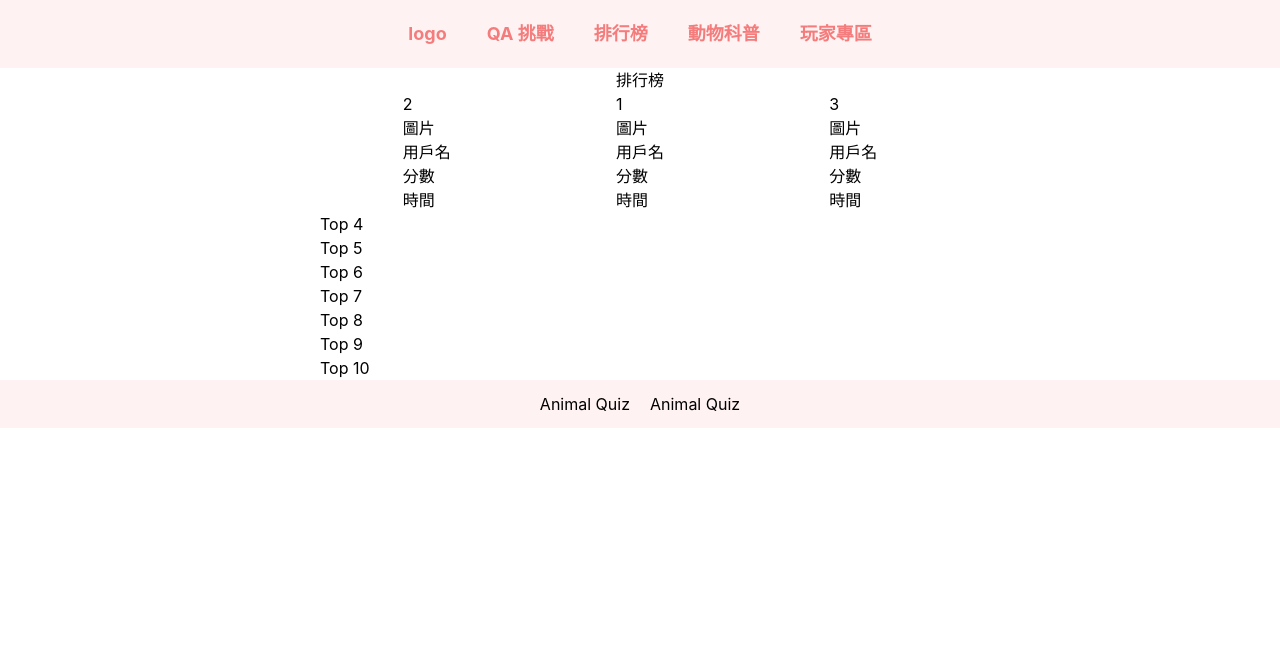
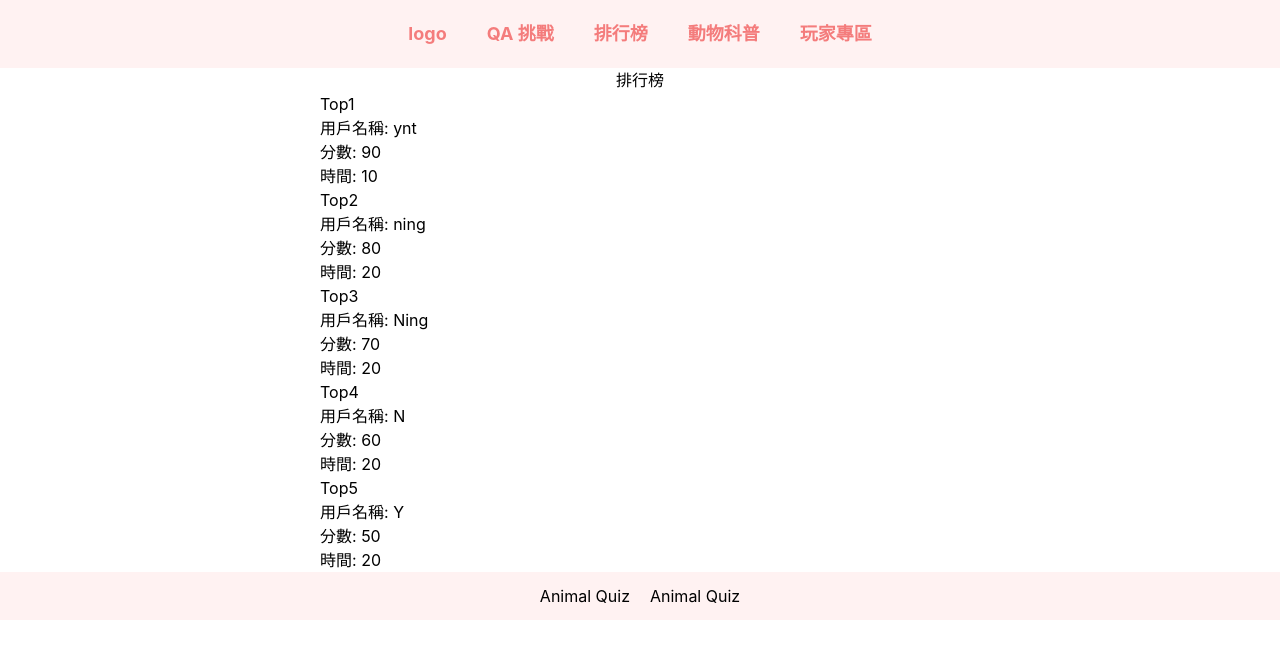
Before and after one commit to yunningtseng/animal-quiz, a React (Create React App) app: page /leaderboard in a window 1280 px wide. Shown: the top 658 px of the page. Built offline with nearby package versions, Linux system fonts and the light colour scheme; no server answers.

Commit message:
- feat: create leaderboard page

```diff
--- a/src/api/firestore.ts
+++ b/src/api/firestore.ts
@@ -1,12 +1,5 @@
 import {
-  getDoc,
-  doc,
-  query,
-  collection,
-  getDocs,
-  setDoc,
-  Timestamp,
-  limit,
+  getDoc, doc, collection, setDoc, Timestamp,
 } from 'firebase/firestore';
 import { db } from '../utils/firebaseInit';
 import { Response, ResponseFS } from '../types/response';
--- a/src/components/leaderboard/Leaderboard.tsx
+++ b/src/components/leaderboard/Leaderboard.tsx
@@ -1,39 +1,34 @@
-function Leaderboard() {
+import { useAppSelector } from '../../hooks/redux';
+import { Rank } from '../../types/rank';
+
+interface RankProps {
+  rankItem: Rank;
+}
+
+function Leaderboard({ rankItem }: RankProps) {
+  if (!rankItem.userId) {
+    return <div />;
+  }
   return (
     <div className="w-1/2 mx-auto">
-      <p className="text-center">排行榜</p>
-      <div className="flex justify-around">
+      <div>
         <div>
-          <p>2</p>
-          <div>圖片</div>
-          <div>用戶名</div>
-          <div>分數</div>
-          <div>時間</div>
+          Top
+          {rankItem.rankNumber}
         </div>
         <div>
-          <p>1</p>
-          <div>圖片</div>
-          <div>用戶名</div>
-          <div>分數</div>
-          <div>時間</div>
+          <span>用戶名稱: </span>
+          {rankItem.userName}
         </div>
         <div>
-          <p>3</p>
-          <div>圖片</div>
-          <div>用戶名</div>
-          <div>分數</div>
-          <div>時間</div>
+          <span>分數: </span>
+          {rankItem.bestScore}
+        </div>
+        <div>
+          <span>時間: </span>
+          {rankItem.totalTime}
         </div>
       </div>
-      <ul>
-        <li>Top 4</li>
-        <li>Top 5</li>
-        <li>Top 6</li>
-        <li>Top 7</li>
-        <li>Top 8</li>
-        <li>Top 9</li>
-        <li>Top 10</li>
-      </ul>
     </div>
   );
 }
--- a/src/pages/LeaderboardPage.tsx
+++ b/src/pages/LeaderboardPage.tsx
@@ -1,9 +1,16 @@
 import Leaderboard from '../components/leaderboard/Leaderboard';
+import { useAppSelector } from '../hooks/redux';
+import { Rank } from '../types/rank';
 
 function LeaderboardPage() {
+  const rank: Rank[] = useAppSelector((state) => state.rank.rankList);
+
   return (
     <div>
-      <Leaderboard />
+      <p className="text-center">排行榜</p>
+      {rank.map((rankItem) => (
+        <Leaderboard key={rankItem.userId} rankItem={rankItem} />
+      ))}
     </div>
   );
 }
--- /dev/null
+++ b/src/store/authSlice.ts
@@ -0,0 +1,19 @@
+import { createSlice, PayloadAction } from '@reduxjs/toolkit';
+
+export interface UserState {
+  userId: string;
+  userName: string;
+}
+
+const initialState: UserState = {
+  userId: '',
+  userName: '',
+};
+
+const userSlice = createSlice({
+  name: 'user',
+  initialState,
+  reducers: {},
+});
+
+export default userSlice;
--- /dev/null
+++ b/src/store/rankSlice.ts
@@ -0,0 +1,71 @@
+import { createSlice, PayloadAction } from '@reduxjs/toolkit';
+import { Rank } from '../types/rank';
+
+export interface RankState {
+  rankList: Rank[];
+  rank: Rank;
+}
+
+const initialState: RankState = {
+  // - 取前十名
+  rankList: [
+    {
+      userId: '0001',
+      userName: 'ynt',
+      bestScore: 90,
+      bestScoreResponseId: '31231',
+      totalTime: 10,
+      rankNumber: 1,
+    },
+    {
+      userId: '00002',
+      userName: 'ning',
+      bestScore: 80,
+      bestScoreResponseId: '351464',
+      totalTime: 20,
+      rankNumber: 2,
+    },
+    {
+      userId: '00003',
+      userName: 'Ning',
+      bestScore: 70,
+      bestScoreResponseId: '351464',
+      totalTime: 20,
+      rankNumber: 3,
+    },
+    {
+      userId: '00004',
+      userName: 'N',
+      bestScore: 60,
+      bestScoreResponseId: '351464',
+      totalTime: 20,
+      rankNumber: 4,
+    },
+    {
+      userId: '00005',
+      userName: 'Y',
+      bestScore: 50,
+      bestScoreResponseId: '351464',
+      totalTime: 20,
+      rankNumber: 5,
+    },
+  ],
+  rank: {} as Rank,
+};
+
+const rankSlice = createSlice({
+  name: 'rank',
+  initialState,
+  reducers: {
+    // TODO query bestScore，排序，取前十
+    // setLeaderboard: (state: RankState, action: PayloadAction<string>) => {
+    //   const rank = action.payload;
+    //   const player = state.rankList.find((e) => e.rankNumber === rank);
+    //   if (player) {
+    //     state.rank = player;
+    //   }
+    // },
+  },
+});
+
+export default rankSlice;
--- a/src/store/store.ts
+++ b/src/store/store.ts
@@ -1,11 +1,15 @@
 import { Action, configureStore, ThunkAction } from '@reduxjs/toolkit';
 import quizSlice from './quizSlice';
 import animalSlice from './animalSlice';
+import userSlice from './authSlice';
+import rankSlice from './rankSlice';
 
 const store = configureStore({
   reducer: {
     quiz: quizSlice.reducer,
     animal: animalSlice.reducer,
+    user: userSlice.reducer,
+    rank: rankSlice.reducer,
   },
 });
 
--- /dev/null
+++ b/src/types/rank.ts
@@ -0,0 +1,8 @@
+export interface Rank {
+  userId: string;
+  userName: string;
+  bestScore: number;
+  bestScoreResponseId: string;
+  totalTime: number;
+  rankNumber: number;
+}
```
Also changed, not shown: src/pages/UserPage.tsx (line endings or trailing spaces).
